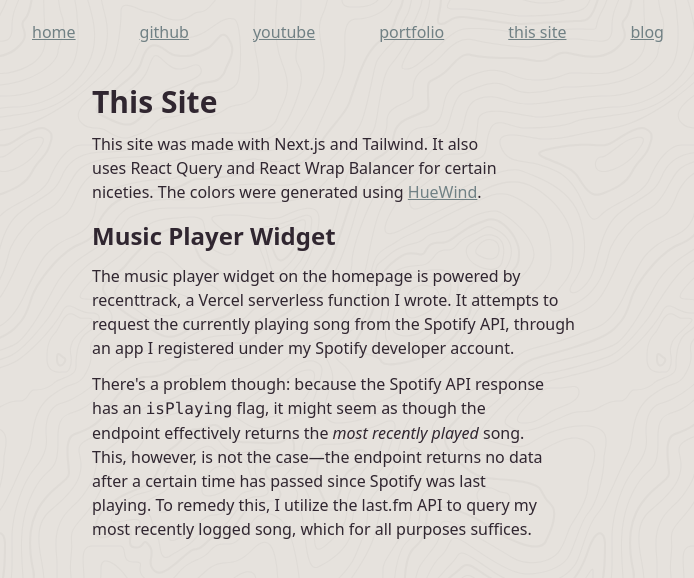
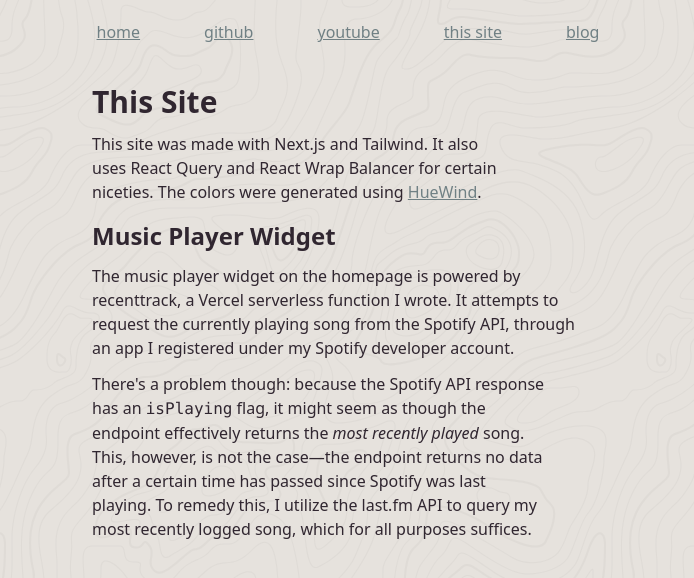
Before and after one commit to mizlan/mzchael.com, a Next.js app: page /this-site in a window 1280 px wide. Shown: the top 578 px of the page, without its empty margins (292-986 px from the left). Built offline with nearby package versions, Linux system fonts and the light colour scheme.

Commit message:
remove unused nav link

```diff
--- a/src/app/layout.tsx
+++ b/src/app/layout.tsx
@@ -24,7 +24,6 @@ export default function RootLayout({
             <li><Link href="/">home</Link></li>
             <li><a href="https://github.com/mizlan">github</a></li>
             <li><a href="https://www.youtube.com/c/mzzzchael">youtube</a></li>
-            <li><a href="https://www.instagram.com/mzzzchael/">portfolio</a></li>
             <li><Link href="/this-site">this site</Link></li>
             <li><a href="https://blog.mzchael.com">blog</a> </li>
           </ul>
```
